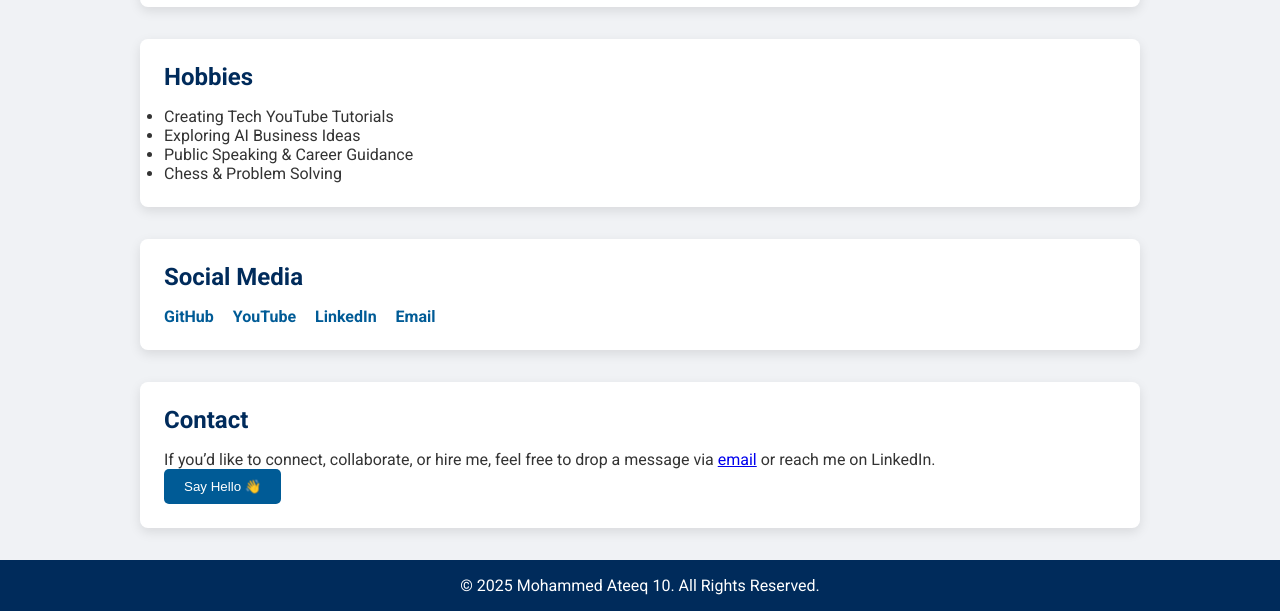
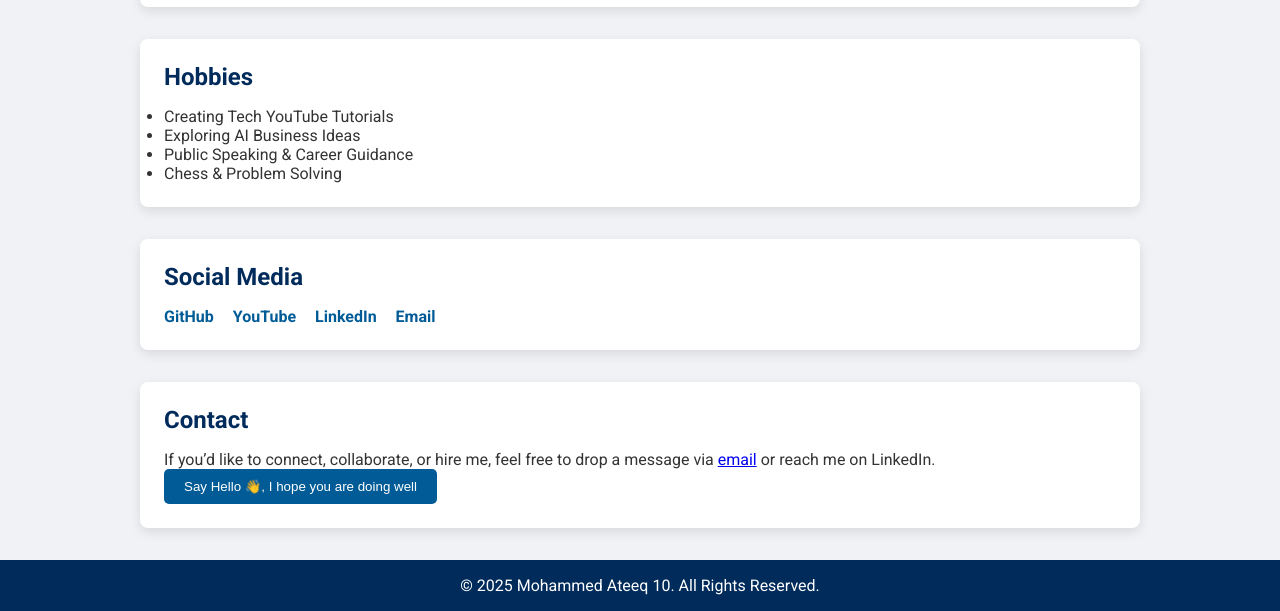
Before and after one commit to maistryateeq/web, a plain HTML site: page index.html in a window 1280 px wide. Shown: the part 2069-2680 px from the top of the page. Drawn offline with nearby package versions, Linux system fonts and the light colour scheme.

Commit message:
Update index.html

```diff
--- a/index.html
+++ b/index.html
@@ -158,7 +158,7 @@
   <section class="contact card" data-aos="fade-up">
     <h2>Contact</h2>
     <p>If you’d like to connect, collaborate, or hire me, feel free to drop a message via <a href="mailto:mohammedateeq10@gmail.com">email</a> or reach me on LinkedIn.</p>
-    <button onclick="showThanks()">Say Hello 👋</button>
+    <button onclick="showThanks()">Say Hello 👋, I hope you are doing well</button>
     <p id="thankYouMsg" style="color: green; font-weight: bold; display:none; margin-top: 1rem;">Thank you! I’ll get back to you shortly.</p>
   </section>
 
```
